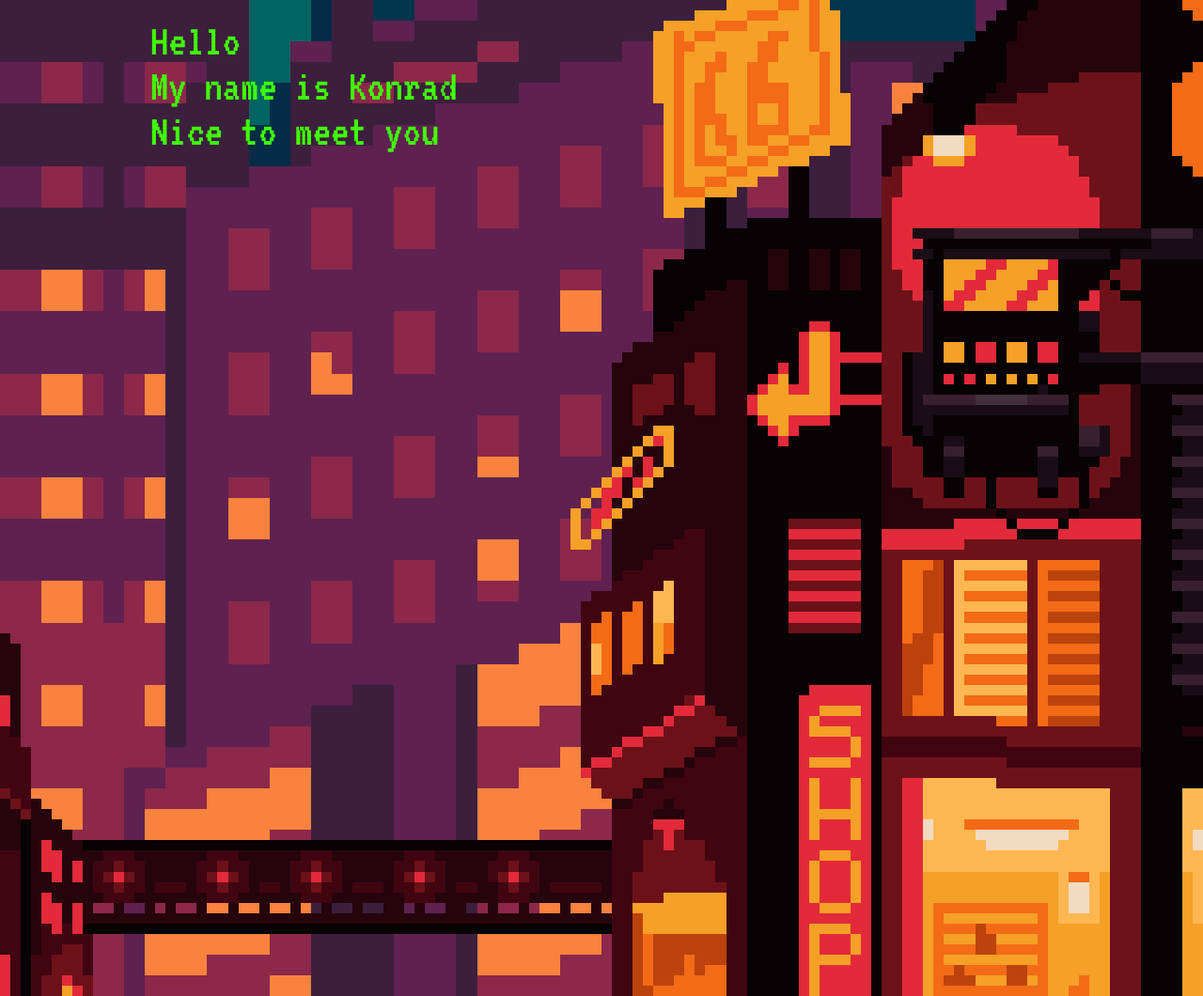
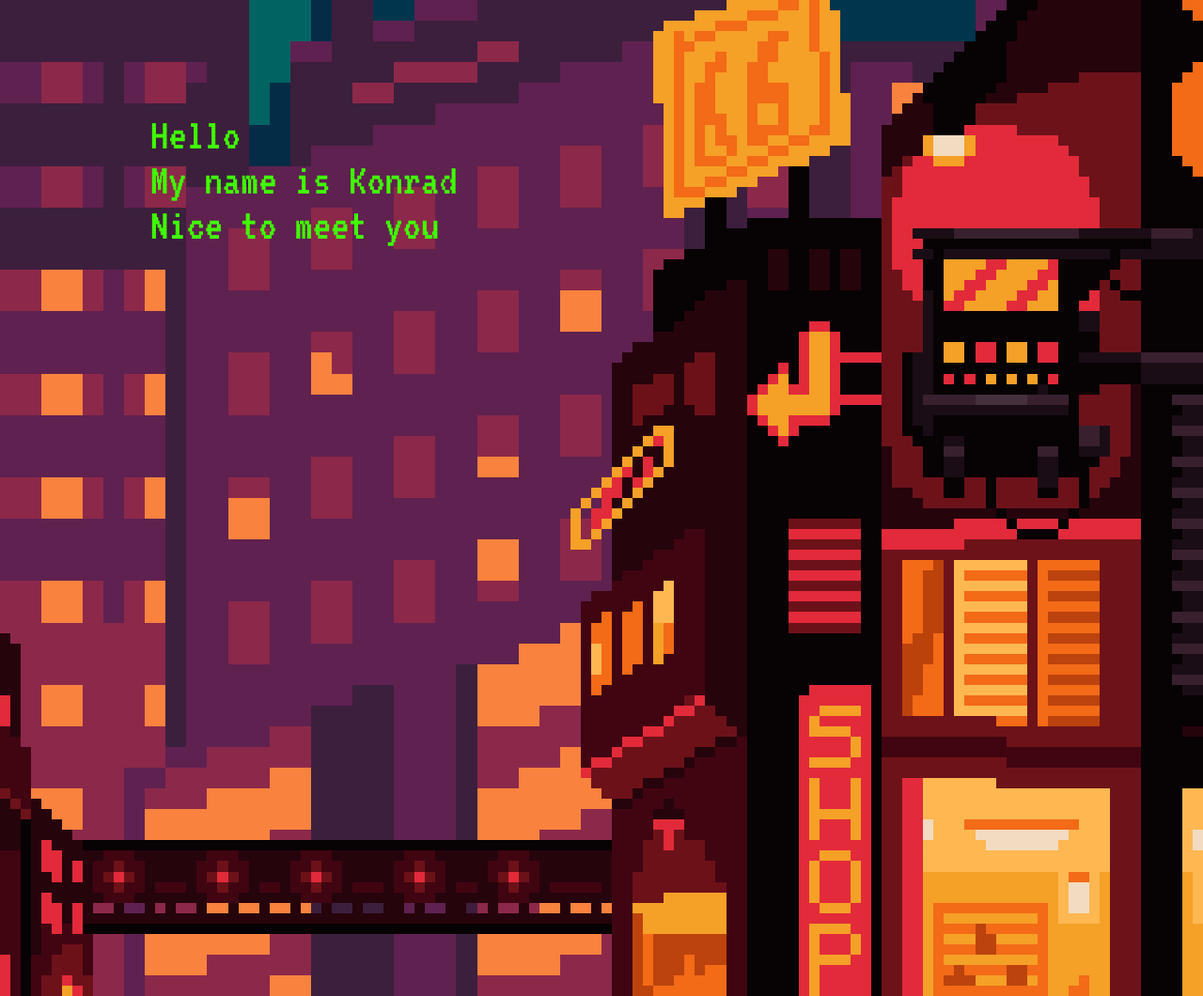
Before and after one commit to lethiandev/lethiandev.github.io, a Jekyll site: the page built from index.html, in a window 1280 px wide. Shown: the whole page at 94% size. Built offline with Jekyll 4.4.1, drawn with Linux system fonts in a browser that asks for light colours.

Commit message:
Fix terminal position

```diff
--- a/_includes/terminal.html
+++ b/_includes/terminal.html
@@ -1,5 +1,5 @@
 <div class="container">
-  <p class="terminal">
+  <p class="terminal terminal-header">
     Hello<br>My name is Konrad<br>Nice to meet you
   </p>
 </div>
--- a/_sass/_theme.scss
+++ b/_sass/_theme.scss
@@ -30,7 +30,7 @@ body {
 }
 
 .terminal {
-  font-size: 36pt;
+  font-size: 16pt;
   color: #40ff00;
 
   &:after {
@@ -39,6 +39,11 @@ body {
     display: inline;
     animation: blinking step-start 1s infinite;
   }
+}
+
+.terminal-header {
+  margin-top: 100px;
+  font-size: 36pt;
 }
 
 @keyframes blinking {
```
